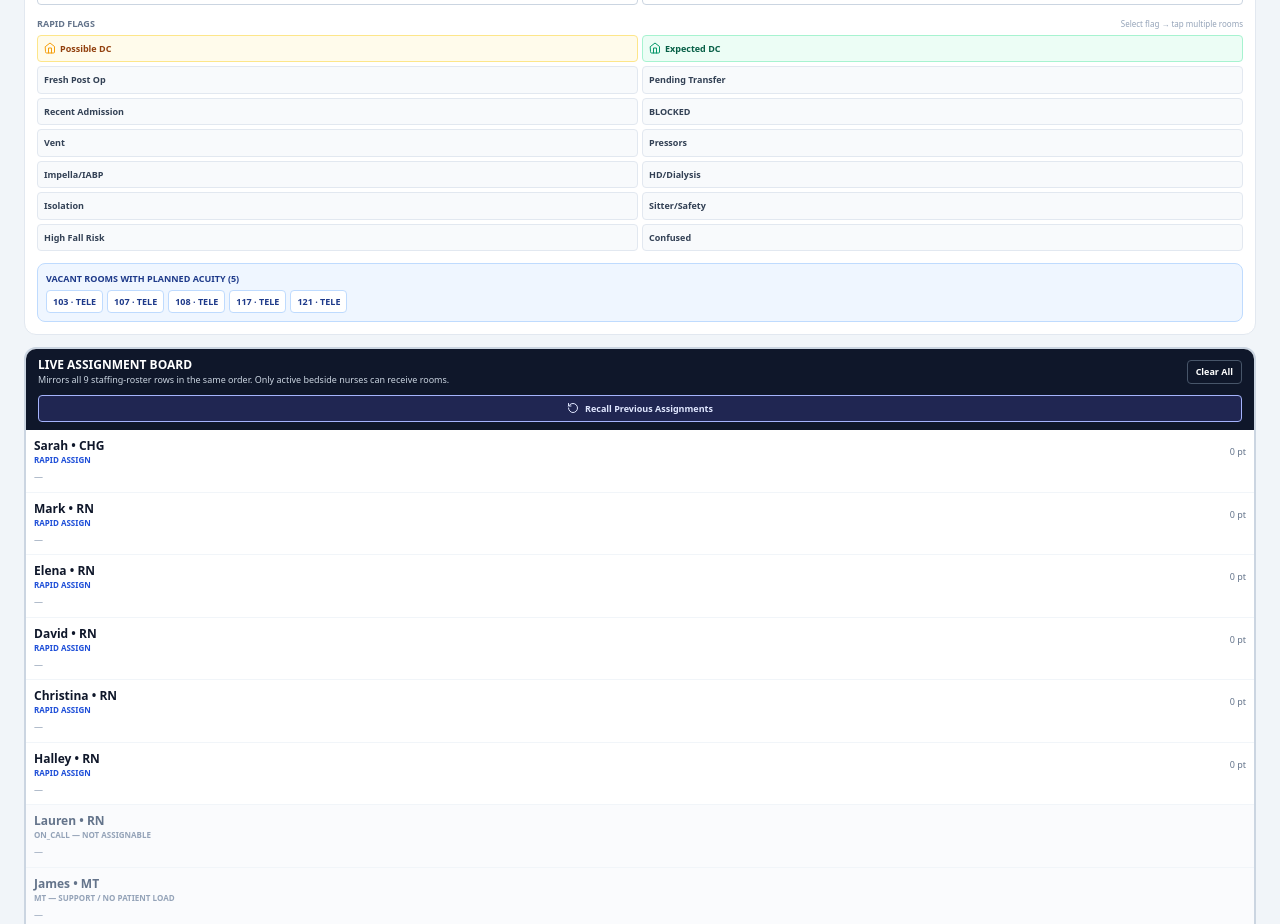
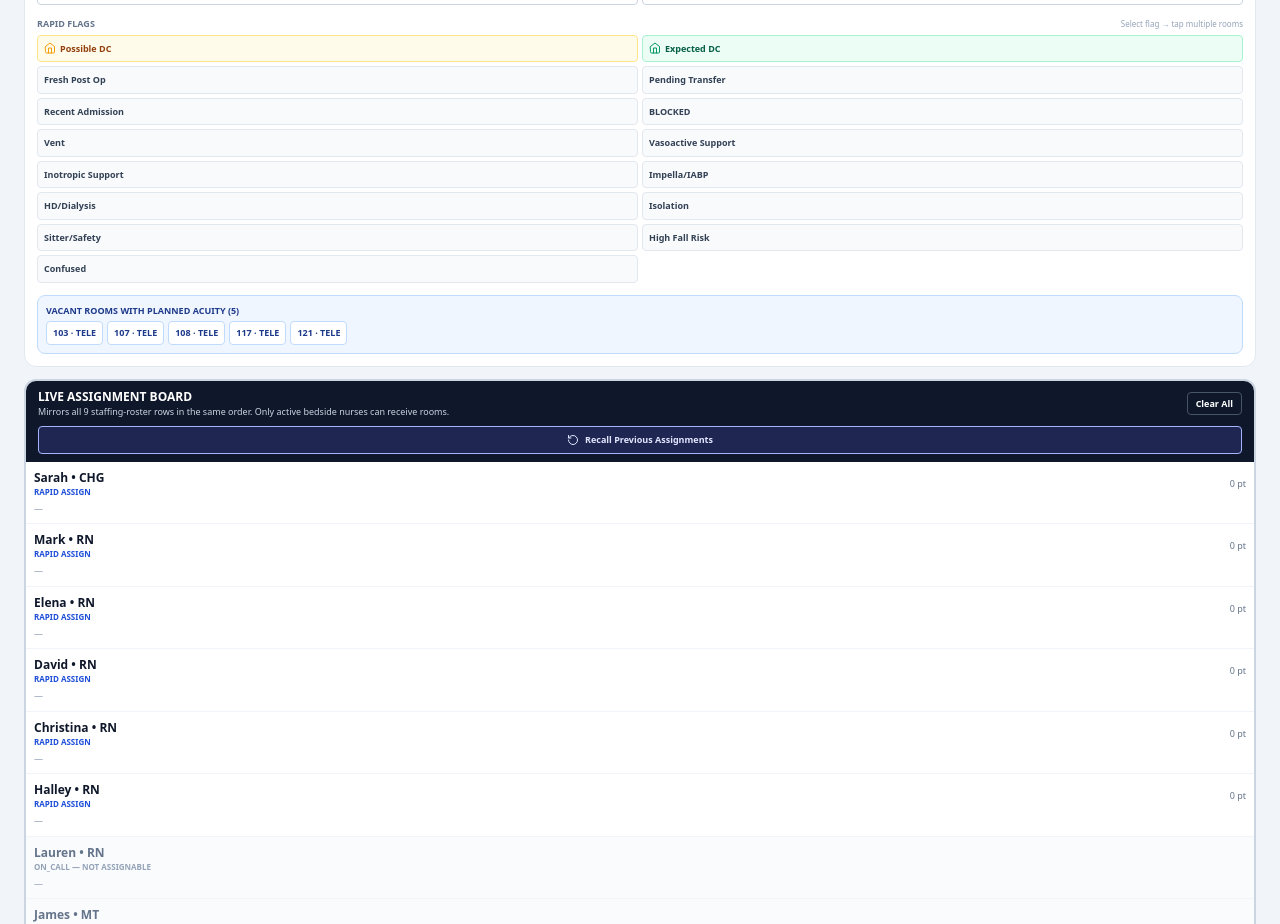
Before and after one commit to regelus19/1e-assignment-engine, a React (Vite) app: page / in a window 1280 px wide. Shown: the part 860-1784 px from the top of the page. Built offline with nearby package versions, Linux system fonts and the light colour scheme.

Commit message:
Rename pressor flag and add inotropic support

```diff
--- a/src/components/RapidRoomTools.tsx
+++ b/src/components/RapidRoomTools.tsx
@@ -13,10 +13,11 @@ const acuities:AcuityLevel[]=['CVICU','ICU','PCU','TELE'];
 const flags:{value:ComplexityFlag;label:string}[]=[
   {value:'Possible DC',label:'Possible DC'}, {value:'Expected DC',label:'Expected DC'}, {value:'Fresh Post-Op',label:'Fresh Post Op'},
   {value:'Transfer',label:'Pending Transfer'}, {value:'Admission',label:'Recent Admission'}, {value:'BLOCKED',label:'BLOCKED'},
-  {value:'Vent',label:'Vent'}, {value:'Pressors',label:'Pressors'}, {value:'Impella/IABP',label:'Impella/IABP'}, {value:'HD/Dialysis',label:'HD/Dialysis'},
+  {value:'Vent',label:'Vent'}, {value:'Vasoactive Support',label:'Vasoactive Support'}, {value:'Inotropic Support',label:'Inotropic Support'}, {value:'Impella/IABP',label:'Impella/IABP'}, {value:'HD/Dialysis',label:'HD/Dialysis'},
   {value:'Isolation',label:'Isolation'}, {value:'Sitter/Safety',label:'Sitter/Safety'}, {value:'High Fall Risk',label:'High Fall Risk'}, {value:'Confused',label:'Confused'}
 ];
 const acuityStyle:Record<AcuityLevel,string>={CVICU:'bg-rose-100 border-rose-300 text-rose-800',ICU:'bg-orange-100 border-orange-300 text-orange-800',PCU:'bg-blue-100 border-blue-300 text-blue-800',TELE:'bg-emerald-100 border-emerald-300 text-emerald-800'};
+const roomHasFlag=(room:PatientRoom,flag:ComplexityFlag)=>flag==='Vasoactive Support'?room.flags.includes('Vasoactive Support')||room.flags.includes('Pressors'):room.flags.includes(flag);
 
 export const RapidRoomTools:React.FC<Props>=({rooms,onRoomChange})=>{
   const [tool,setTool]=useState<Tool>(null);
@@ -40,8 +41,9 @@ export const RapidRoomTools:React.FC<Props>=({rooms,onRoomChange})=>{
       return;
     }
 
-    const active=room.flags.includes(tool.value);
-    let nextFlags=active?room.flags.filter(f=>f!==tool.value):[...room.flags,tool.value];
+    const active=roomHasFlag(room,tool.value);
+    let nextFlags=room.flags.filter(f=>!(tool.value==='Vasoactive Support'&&(f==='Pressors'||f==='Vasoactive Support'))&&f!==tool.value);
+    if(!active) nextFlags=[...nextFlags,tool.value];
     if(!active&&tool.value==='Expected DC') nextFlags=nextFlags.filter(f=>f!=='Possible DC');
     if(!active&&tool.value==='Possible DC') nextFlags=nextFlags.filter(f=>f!=='Expected DC');
     onRoomChange({...room,flags:nextFlags});
@@ -63,7 +65,7 @@ export const RapidRoomTools:React.FC<Props>=({rooms,onRoomChange})=>{
       <div className="grid grid-cols-2 gap-1">{flags.map(f=>{const active=tool?.kind==='flag'&&tool.value===f.value;const isPossible=f.value==='Possible DC',isExpected=f.value==='Expected DC';return <button key={f.value} onClick={()=>toggleTool({kind:'flag',value:f.value})} className={`rounded border px-1.5 py-1.5 text-[9px] font-bold text-left flex items-center gap-1 ${active?'bg-slate-800 text-white border-slate-800':isPossible?'bg-amber-50 text-amber-800 border-amber-200':isExpected?'bg-emerald-50 text-emerald-800 border-emerald-200':'bg-slate-50 text-slate-700 border-slate-200'}`}>{(isPossible||isExpected)&&<Home className={`w-3 h-3 ${active?'text-white':isExpected?'text-emerald-600':'text-amber-500'}`}/>}<span>{f.label}{active?' ✓':''}</span></button>})}</div>
     </div>
 
-    {tool && <div className="border-t pt-2"><div className="text-[9px] font-black text-slate-700 mb-1">{tool.kind==='acuity'?`Set / toggle ${tool.value} for:`:tool.kind==='status'?`Mark rooms ${tool.value==='OCCUPIED'?'occupied':'vacant'}:`:`Rapid assign ${flags.find(f=>f.value===tool.value)?.label} to:`}</div><div className="flex flex-wrap gap-1">{targetRooms.map(r=>{const active=tool.kind==='acuity'?(r.acuityConfirmed!==false&&r.acuity===tool.value):tool.kind==='status'?(tool.value==='OCCUPIED'?r.isOccupied:!r.isOccupied):r.flags.includes(tool.value);return <button key={r.roomNumber} onClick={()=>apply(r)} className={`rounded border px-1.5 py-1 text-[9px] font-black ${active?'bg-slate-800 text-white border-slate-800':'bg-white text-slate-700 border-slate-300'}`}>{r.roomNumber}{!r.isOccupied?' · V':''}{active?' ✓':''}</button>})}</div><div className="text-[8px] text-slate-500 mt-1">Tap as many rooms as needed. Tap a checked room again to remove the selected flag. Possible DC and Expected DC remain mutually exclusive.</div><button onClick={()=>setTool(null)} className="mt-2 text-[9px] font-bold text-slate-500 underline">Clear rapid tool</button></div>}
+    {tool && <div className="border-t pt-2"><div className="text-[9px] font-black text-slate-700 mb-1">{tool.kind==='acuity'?`Set / toggle ${tool.value} for:`:tool.kind==='status'?`Mark rooms ${tool.value==='OCCUPIED'?'occupied':'vacant'}:`:`Rapid assign ${flags.find(f=>f.value===tool.value)?.label} to:`}</div><div className="flex flex-wrap gap-1">{targetRooms.map(r=>{const active=tool.kind==='acuity'?(r.acuityConfirmed!==false&&r.acuity===tool.value):tool.kind==='status'?(tool.value==='OCCUPIED'?r.isOccupied:!r.isOccupied):roomHasFlag(r,tool.value);return <button key={r.roomNumber} onClick={()=>apply(r)} className={`rounded border px-1.5 py-1 text-[9px] font-black ${active?'bg-slate-800 text-white border-slate-800':'bg-white text-slate-700 border-slate-300'}`}>{r.roomNumber}{!r.isOccupied?' · V':''}{active?' ✓':''}</button>})}</div><div className="text-[8px] text-slate-500 mt-1">Tap as many rooms as needed. Tap a checked room again to remove the selected flag. Possible DC and Expected DC remain mutually exclusive.</div><button onClick={()=>setTool(null)} className="mt-2 text-[9px] font-bold text-slate-500 underline">Clear rapid tool</button></div>}
 
     {uncoded.length>0&&<div className="bg-amber-50 border border-amber-300 rounded-lg p-2"><div className="text-[9px] font-black text-amber-900">NEEDS ACUITY ({uncoded.length})</div><div className="flex flex-wrap gap-1 mt-1">{uncoded.map(r=><span key={r.roomNumber} className="rounded border border-amber-300 bg-white px-1.5 py-1 text-[9px] font-black text-amber-900">{r.roomNumber}</span>)}</div></div>}
     {vacantWithPlannedAcuity.length>0&&<div className="bg-blue-50 border border-blue-200 rounded-lg p-2"><div className="text-[9px] font-black text-blue-900">VACANT ROOMS WITH PLANNED ACUITY ({vacantWithPlannedAcuity.length})</div><div className="flex flex-wrap gap-1 mt-1">{vacantWithPlannedAcuity.map(r=><span key={r.roomNumber} className="rounded border border-blue-200 bg-white px-1.5 py-1 text-[9px] font-black text-blue-900">{r.roomNumber} · {r.acuity}</span>)}</div></div>}
```
